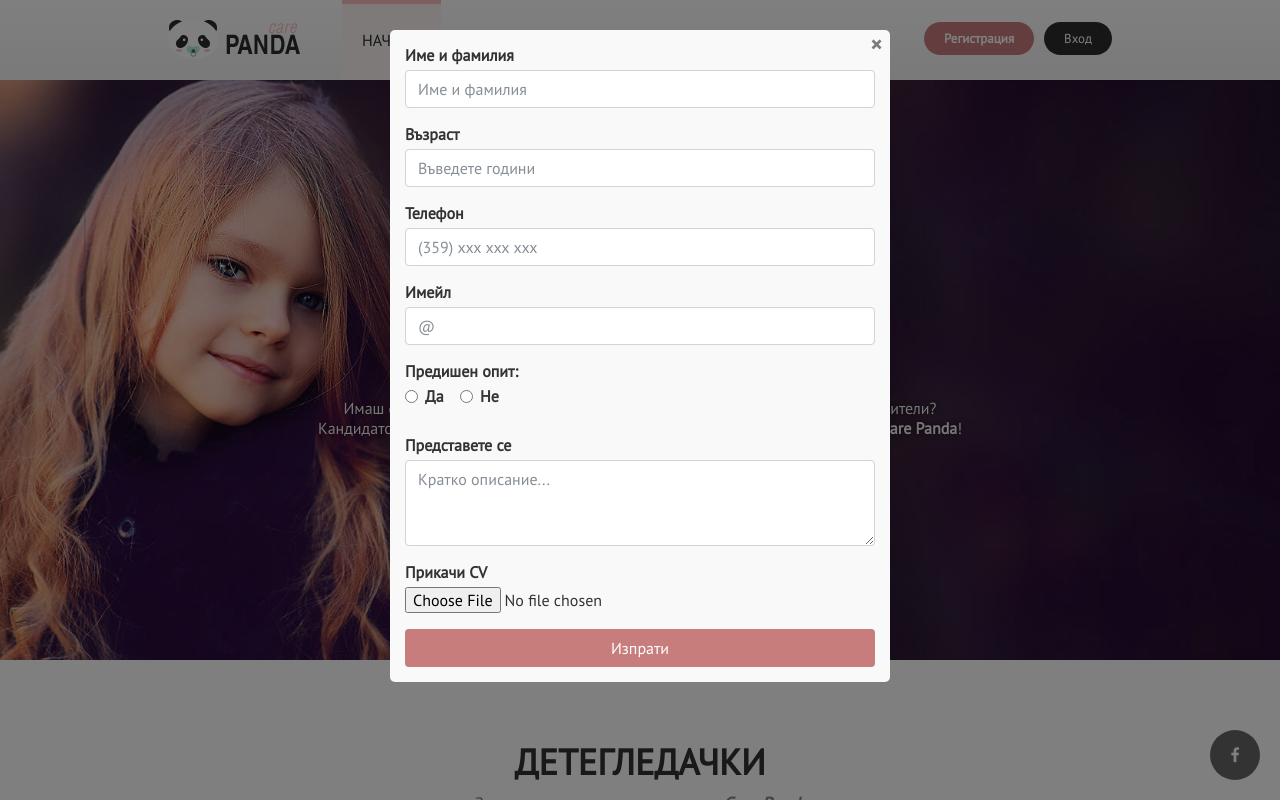
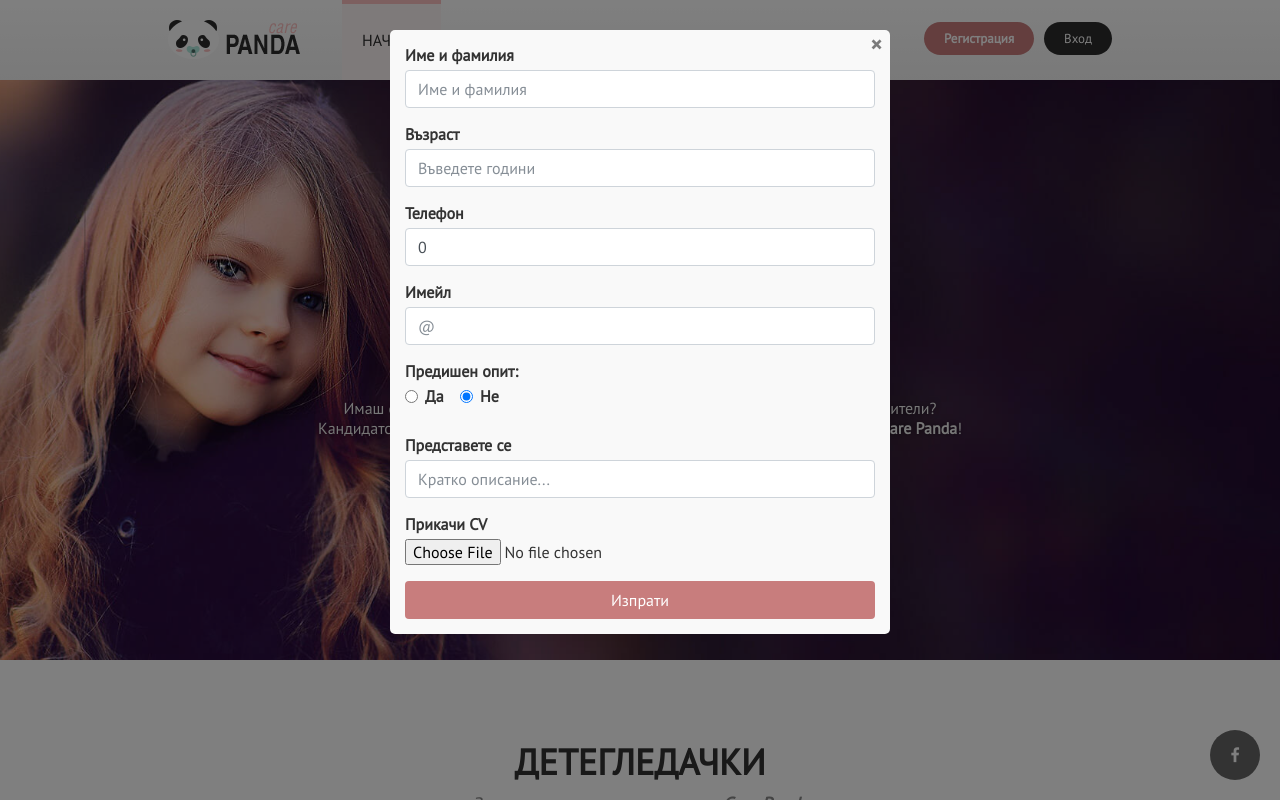
Before and after one commit to AlexKushev/carepanda, a Java web app: page / in a window 1280 px wide, after a click on "КАНДИДАТСТВАЙ". Run offline with Spring Boot 4, a stand-in JSP engine, Linux system fonts and the light colour scheme.

Commit message:
Add Candidate form and recreate apply form to use jsp tags

```diff
--- a/src/main/java/bg/carepanda/controllers/HomeController.java
+++ b/src/main/java/bg/carepanda/controllers/HomeController.java
@@ -4,18 +4,22 @@
 import java.sql.SQLException;
 
 import org.springframework.stereotype.Controller;
+import org.springframework.ui.Model;
 import org.springframework.web.bind.annotation.RequestMapping;
+
+import bg.carepanda.forms.CandidateForm;
 
 @Controller
 public class HomeController {
 
 	@RequestMapping("/")
-	public String showHomePage() throws SQLException, URISyntaxException {
+	public String showHomePage(Model model) throws SQLException, URISyntaxException {
 
 	    String dbUrl = System.getenv("CLEARDB_DATABASE_URL");
 	    System.out.println("Get db Url");
 	    System.out.println(dbUrl);
 
+	    model.addAttribute("candidateForm", new CandidateForm());
 
 		return "index";
 	}
--- a/src/main/resources/contexts/applicationContext.xml
+++ b/src/main/resources/contexts/applicationContext.xml
@@ -12,7 +12,8 @@
         http://www.springframework.org/schema/mvc/spring-mvc.xsd">
 
 	<!-- Step 3: Add support for component scanning -->
-	<context:component-scan base-package="bg.carepanda.controllers" />
+ 	<context:component-scan base-package="bg.carepanda.*" />
+
 
 	<!-- Step 4: Add support for conversion, formatting and validation support -->
 	<mvc:annotation-driven/>
--- a/src/main/webapp/resources/view/index.jsp
+++ b/src/main/webapp/resources/view/index.jsp
@@ -1,4 +1,5 @@
 <%@ taglib uri = "http://java.sun.com/jsp/jstl/core" prefix = "c" %>
+<%@ taglib uri="http://www.springframework.org/tags/form" prefix="form"%>
 <%@ page pageEncoding="UTF-8" %>
 
 <!DOCTYPE html>
@@ -248,46 +249,48 @@
                     <button type="button" class="close" data-dismiss="modal" aria-label="Close">
                         <span aria-hidden="true">&times;</span>
                     </button>
-                    <form>
+                    <form:form action="apply" modelAttribute="candidateForm">
                         <div class="form-group">
                             <label for="applyFullName">Име и фамилия</label>
-                            <input type="text" class="form-control" name="applyFullName" id="applyFullName" placeholder="Име и фамилия">
+                            <form:input path="name" type="text" class="form-control" name="applyFullName" id="applyFullName" placeholder="Име и фамилия"/>
                         </div>
                         <div class="form-group">
                             <label for="applyAge">Възраст</label>
-                            <input type="number" class="form-control" name="applyAge" id="applyAge" placeholder="Въведете години">
+                            <input path="age" type="number" class="form-control" name="applyAge" id="applyAge" placeholder="Въведете години"/>
                         </div>
                         <div class="form-group">
                             <label for="applyPhone">Телефон</label>
-                            <input type="number" class="form-control" name="applyPhone" id="applyPhone" placeholder="(359) xxx xxx xxx">
+                            <form:input path="phoneNumber" type="number" class="form-control" name="applyPhone" id="applyPhone" placeholder="(359) xxx xxx xxx"/>
                         </div>
                         <div class="form-group">
                             <label for="applyEmail">Имейл</label>
-                            <input type="email" class="form-control" name="applyEmail" id="applyEmail" placeholder="@">
+                            <form:input path="email" type="email" class="form-control" name="applyEmail" id="applyEmail" placeholder="@"/>
                         </div>
                         <div class="form-group">
                             <label>Предишен опит:</label><br />
                             <div class="form-check form-check-inline">
                                 <label class="form-check-label">
-                                    <input class="form-check-input" type="radio" name="inlineRadioOptions" id="inlineRadio1" value="option1"> Да
+                                    <form:radiobutton path="previousExperience" class="form-check-input" name="inlineRadioOptions" id="inlineRadio1" value="1"/> Да
                                 </label>
                             </div>
                             <div class="form-check form-check-inline">
                                 <label class="form-check-label">
-                                    <input class="form-check-input" type="radio" name="inlineRadioOptions" id="inlineRadio2" value="option2"> Не
+                                    <form:radiobutton path="previousExperience" class="form-check-input" name="inlineRadioOptions" id="inlineRadio2" value="0"/> Не
                                 </label>
                             </div>
                         </div>
                         <div class="form-group">
                             <label for="applyDescription">Представете се</label>
-                            <textarea class="form-control" id="applyDescription" rows="3" placeholder="Кратко описание..."></textarea>
+                            <form:input path="personalDescription" type="textarea" class="form-control" id="applyDescription" rows="3" placeholder="Кратко описание..."/>
                         </div>
                         <div class="form-group">
                             <label for="applyCV">Прикачи CV</label>
-                            <input type="file" class="form-control-file" id="applyCV">
+                            <form:input path="cv_name" type="file" class="form-control-file" id="applyCV"/>
                         </div>
-                    </form>
-                    <button type="button" class="btn btn-pink">Изпрати</button>
+
+
+                        <input type="submit" value="Изпрати" class="btn btn-pink" />
+                    </form:form>
                 </div>
             </div>
         </div>
```
Also changed, not shown: src/main/java/bg/carepanda/controllers/CandidateController.java (added, +22 -0 lines), src/main/java/bg/carepanda/forms/CandidateForm.java (added, +84 -0 lines), src/main/resources/dbIntegrationalScrips/01_11_17_create_candidate_table.sql (added, +11 -0 lines).
